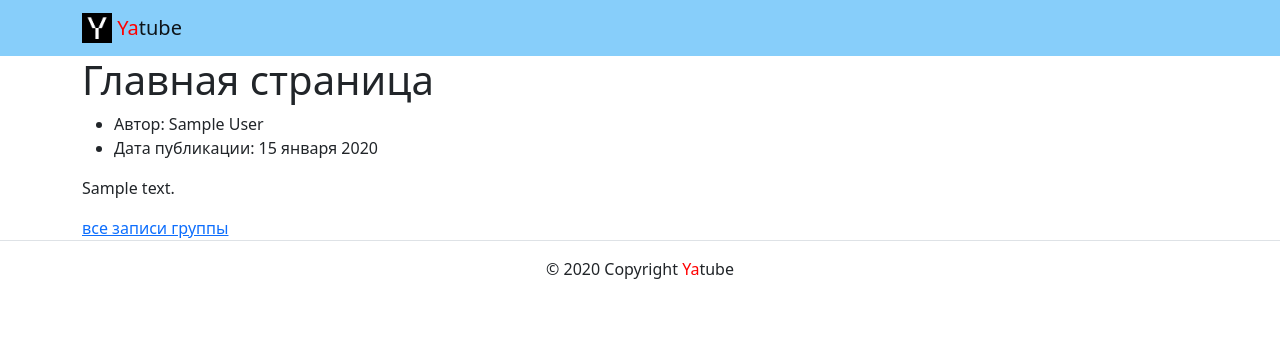
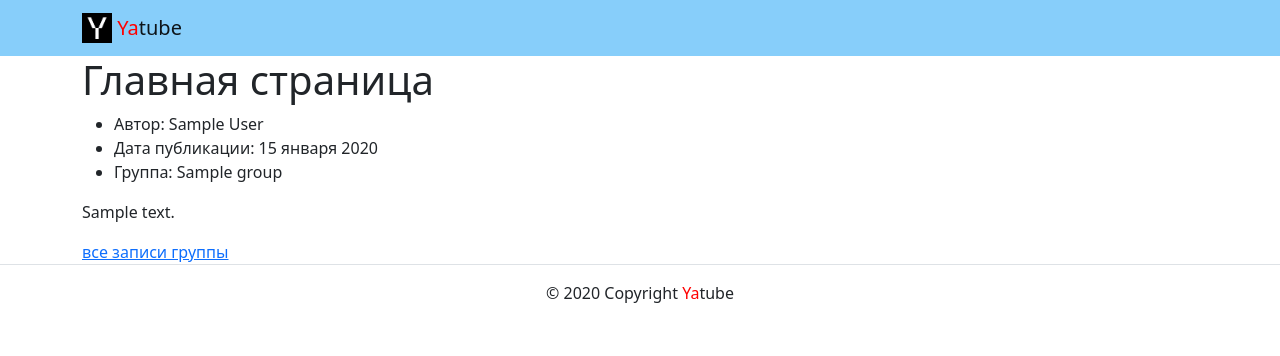
Before and after one commit to Moreaux19/yatube_project, a Django app: page / in a window 1280 px wide. Shown: the top 356 px of the page. Run offline with Django 3.2, Linux system fonts and the light colour scheme; tables that the repository leaves empty hold one stand-in row (values such as "Sample post"); some libraries are stand-ins or nearby versions.

Commit message:
Displays groups

```diff
--- a/yatube/posts/models.py
+++ b/yatube/posts/models.py
@@ -10,6 +10,7 @@ class Group(models.Model):
 
     def __str__(self):
         return self.title
+
 
 class Post(models.Model):
     text = models.TextField()
@@ -24,5 +25,5 @@ class Post(models.Model):
         blank=True,
         null=True,
         on_delete=models.CASCADE,
-        related_name='posts'
+        related_name='group'
     )
--- a/yatube/templates/posts/index.html
+++ b/yatube/templates/posts/index.html
@@ -36,9 +36,11 @@
               <li>
                 Дата публикации: {{ post.pub_date|date:"d E Y" }}
               </li>
+              <li>
+                Группа: {{ post.group.title }}
             </ul>
             <p>{{ post.text }}</p>
-            {% if post.group.slug %}
+            {% if post.group %}
               <a href="{% url 'posts:group_list' post.group.slug %}">все записи группы</a>
             {% endif %}
             {% if not forloop.last %}<hr>{% endif %}
```
Also changed, not shown: yatube/posts/migrations/0004_auto_20230117_0444.py (added), yatube/posts/migrations/0005_auto_20230117_0516.py (added), yatube/posts/views.py (line endings or trailing spaces).
